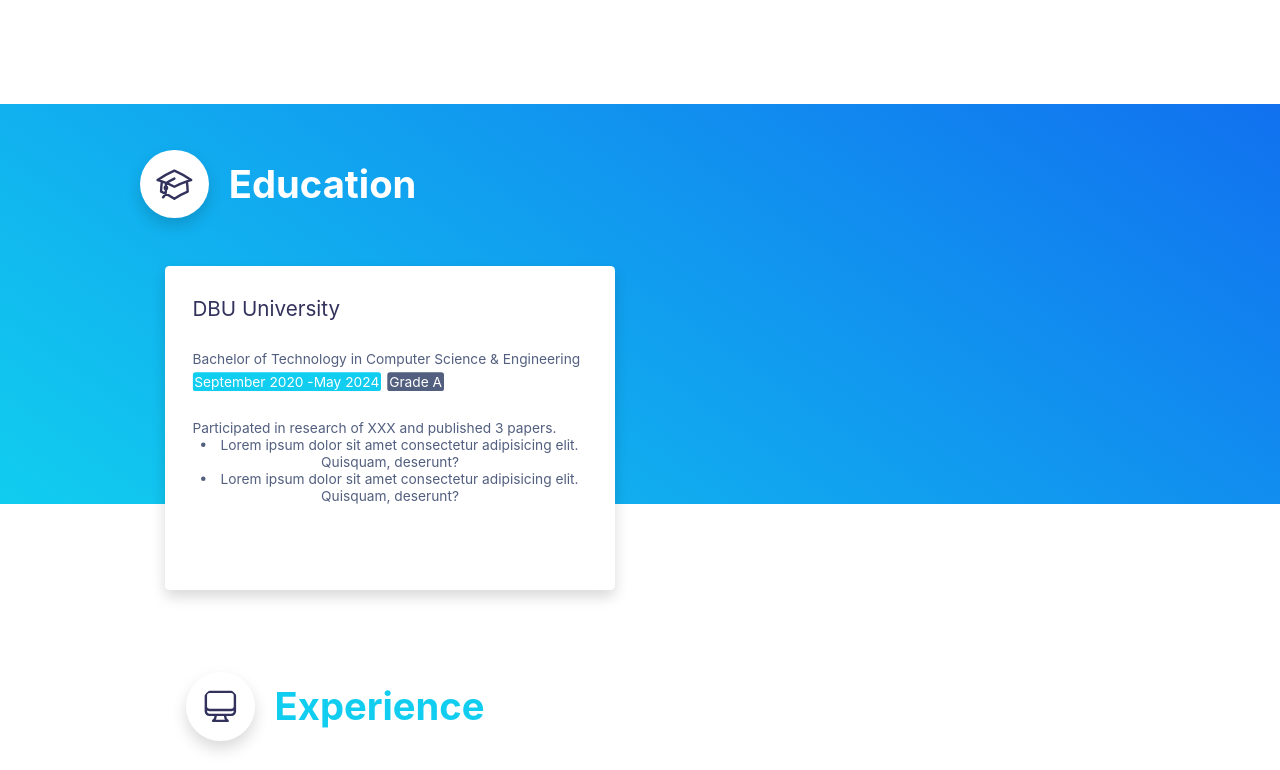
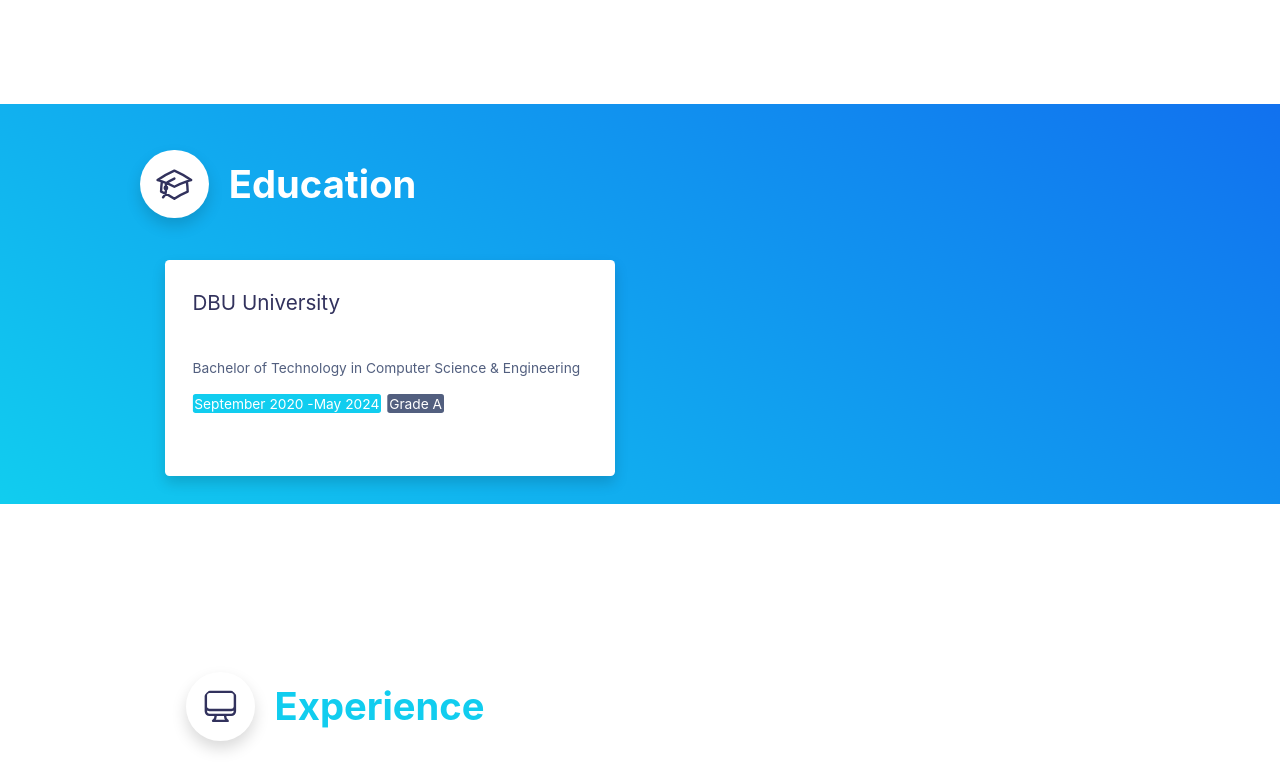
Before and after one commit to abhi07070/my_portfolio, a React (Create React App) app: page / in a window 1280 px wide. Shown: the part 2027-2797 px from the top of the page. Built offline with nearby package versions, Linux system fonts and the light colour scheme; a web font is replaced by a local one.

Commit message:
changes-made

```diff
--- a/src/Pages/Education/Education.css
+++ b/src/Pages/Education/Education.css
@@ -39,8 +39,9 @@
 .education-box {
     max-width: 500px;
     width: 100%;
-    height: 45vh;
+    height: 30vh;
     display: flex;
+    gap: 1rem;
     flex-direction: column;
     align-items: start;
     margin-top: 30px;
--- a/src/Pages/Education/Education.jsx
+++ b/src/Pages/Education/Education.jsx
@@ -46,9 +46,9 @@ const Education = () => {
                         <span>September 2020 -May 2024</span>
                         <span>Grade A</span>
                     </div>
-                    <p>Participated in research of XXX and published 3 papers.</p>
+                    {/* <p>Participated in research of XXX and published 3 papers.</p>
                     <li>Lorem ipsum dolor sit amet consectetur adipisicing elit. Quisquam, deserunt?</li>
-                    <li>Lorem ipsum dolor sit amet consectetur adipisicing elit. Quisquam, deserunt?</li>
+                    <li>Lorem ipsum dolor sit amet consectetur adipisicing elit. Quisquam, deserunt?</li> */}
                 </motion.div>
             </div>
         </section>
--- a/src/Pages/LandingPage/LandingPage.css
+++ b/src/Pages/LandingPage/LandingPage.css
@@ -225,8 +225,6 @@ main {
 
 .right-side img {
     width: 100%;
-    height: auto;
-    max-width: 100%;
 }
 
 @media (max-width: 820px) {
@@ -240,7 +238,7 @@ main {
     }
 
     .right-side img {
-        height: 32vh;
+        height: 35vh;
     }
 
 }
--- a/src/Pages/LandingPage/LandingPage.jsx
+++ b/src/Pages/LandingPage/LandingPage.jsx
@@ -68,7 +68,7 @@ const LandingPage = () => {
                             </a>
                         </motion.div>
                         <div className="right-side">
-                            <img src={img} alt="" className='transparent-image' />
+                            <img src={img} alt="" />
                         </div>
                     </div>
                 </section>
```
